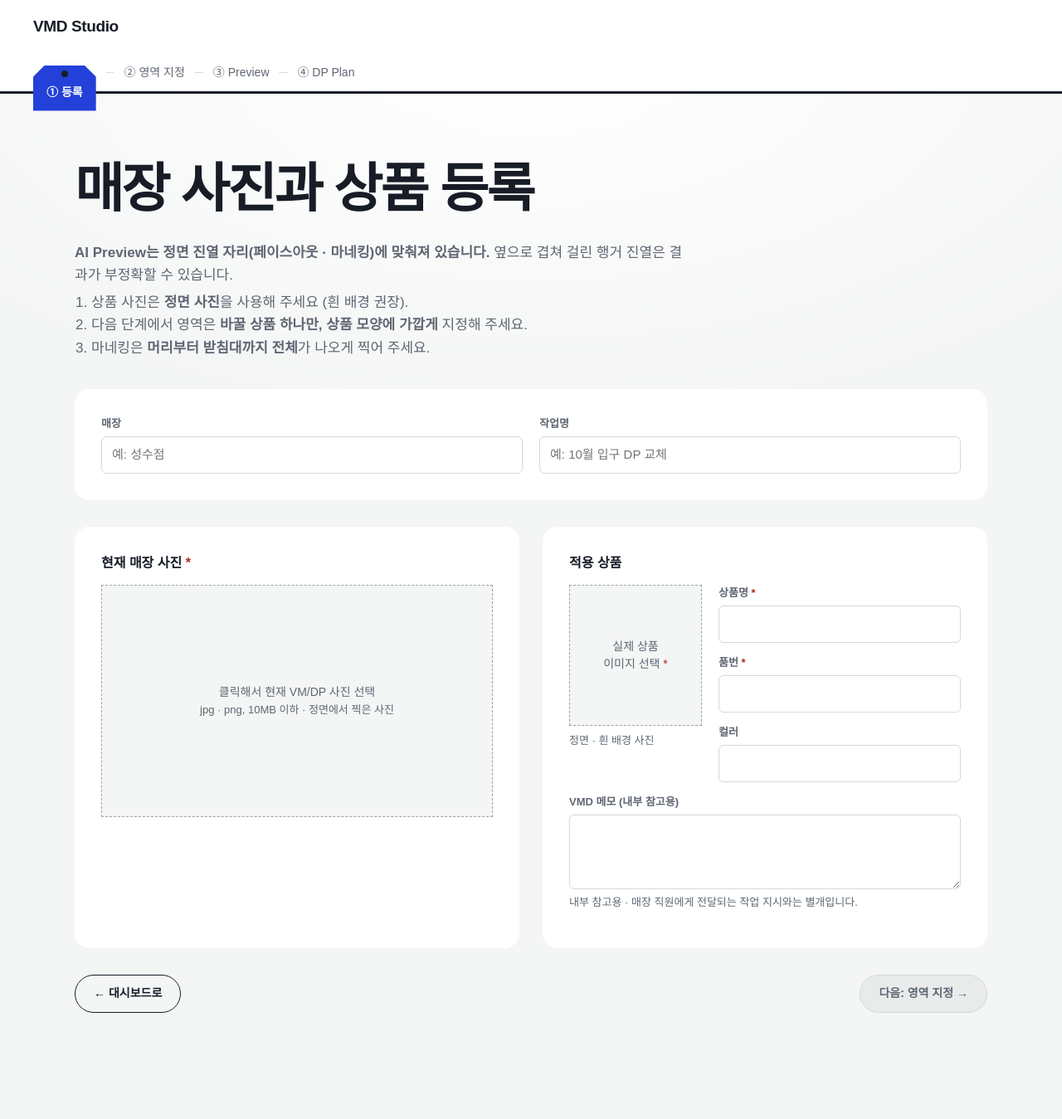
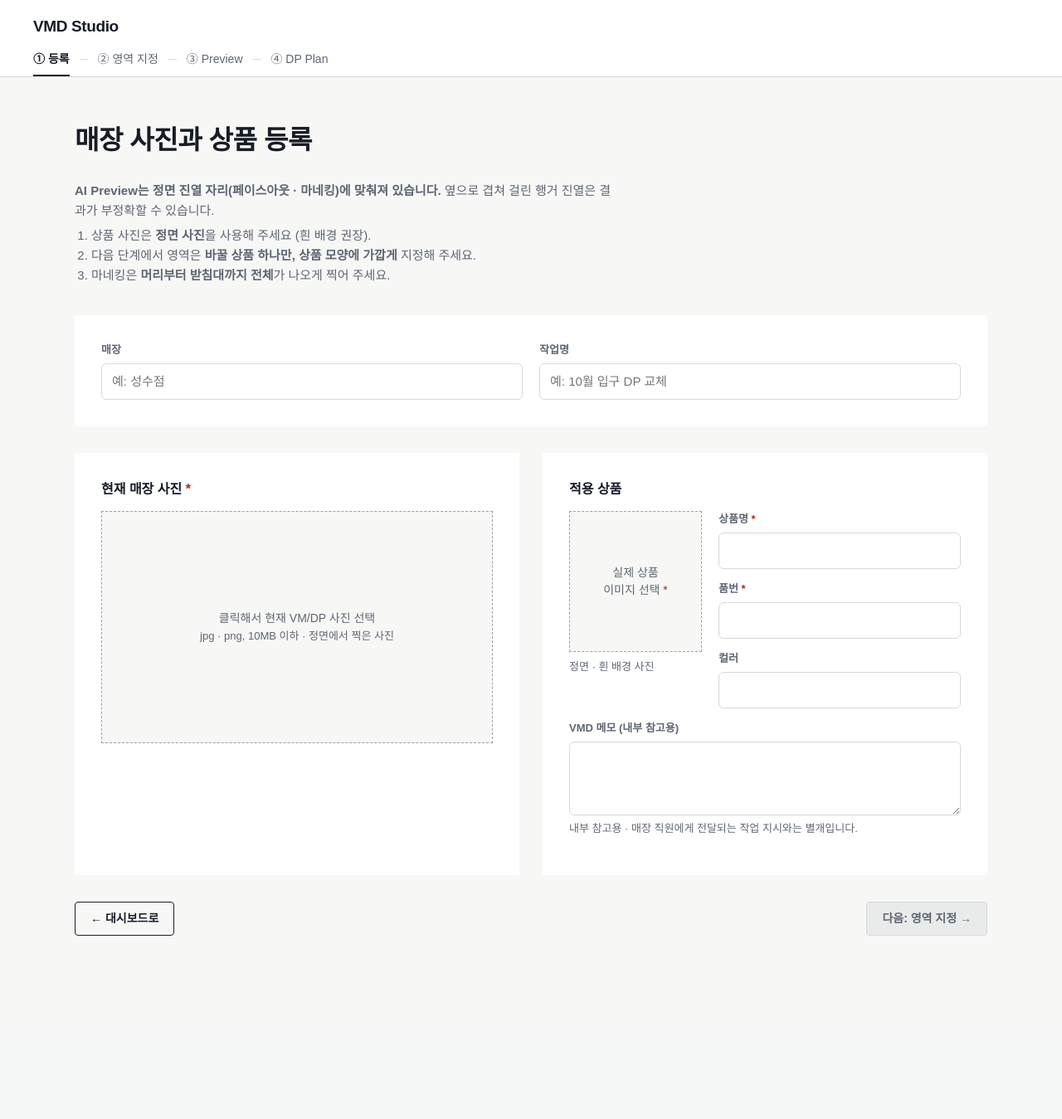
Before and after one commit to woosik980201/vmd-studio, a Spring Boot app: page /setup.html in a window 1280 px wide. Shown: the whole page at 83% size. After the commit the page ends 1128 px from the top, so only its background shows below. Run offline with Spring Boot 4, Linux system fonts and the light colour scheme; some web fonts are replaced.

Commit message:
style: 장식을 덜어낸 디자인 시안 4
Co-Authored-By: Claude Opus 5.5 <noreply@anthropic.com>
Claude-Session: https://claude.ai/code/session_01HSA7wzVE7rsx1KXuhX7yVc

```diff
--- a/src/main/resources/static/css/style.css
+++ b/src/main/resources/static/css/style.css
@@ -12,7 +12,7 @@
 }
 
 :root {
-    --wall: #f4f5f5;      /* 화면 바탕: 매장 벽 */
+    --wall: #f7f7f6;      /* 화면 바탕: 매장 벽 */
     --paper: #ffffff;     /* 내용 면 */
     --ink: #171c26;       /* 글자·기본 행동 */
     --muted: #5e6672;     /* 보조 글자 */
@@ -37,8 +37,7 @@ body {
     font-size: 15px;
     line-height: 1.5;
     color: var(--ink);
-    /* 벽 위쪽에서 내려오는 매장 조명 */
-    background: radial-gradient(ellipse 900px 460px at 50% 60px, #ffffff, transparent) no-repeat, var(--wall);
+    background: var(--wall);
     -webkit-font-smoothing: antialiased;
 }
 
@@ -51,8 +50,7 @@ body {
    아래 굵은 선을 행거 봉처럼 두고, 현재 단계가 그 선 위에 걸린다 */
 .app-header {
     background: var(--paper);
-    position: relative;
-    border-bottom: 3px solid var(--ink);
+    border-bottom: 1px solid var(--line);
     padding: 18px 40px 0;
 }
 
@@ -101,36 +99,17 @@ body {
     padding-bottom: 10px;
 }
 
-/* 현재 단계: 행거 봉에 걸린 행택. 위쪽 모서리를 잘라 태그 모양을 만들고 구멍을 뚫는다 */
 .step.is-current {
-    position: relative;
-    z-index: 1;
-    top: 24px;
-    margin-top: -6px;
-    padding: 22px 16px 12px;
-    background: var(--action);
-    color: #fff;
+    color: var(--ink);
     font-weight: 700;
-    clip-path: polygon(14px 0, calc(100% - 14px) 0, 100% 14px, 100% 100%, 0 100%, 0 14px);
-}
-
-.step.is-current::before {
-    content: "";
-    position: absolute;
-    top: 6px;
-    left: 50%;
-    width: 8px;
-    height: 8px;
-    margin-left: -4px;
-    border-radius: 50%;
-    background: var(--ink);
+    box-shadow: inset 0 -2px 0 var(--ink);
 }
 
 /* ---------- 페이지 공통 ---------- */
 .page {
     max-width: 1180px;
     margin: 0 auto;
-    padding: 80px 40px 96px;
+    padding: 56px 40px 80px;
 }
 
 .page-title-row {
@@ -143,10 +122,10 @@ body {
 
 h1 {
     margin: 0;
-    font-size: clamp(40px, 5vw, 64px);
-    font-weight: 800;
-    line-height: 1.1;
-    letter-spacing: -0.04em;
+    font-size: 32px;
+    font-weight: 700;
+    line-height: 1.3;
+    letter-spacing: -0.015em;
 }
 
 .note {
@@ -158,9 +137,9 @@ h1 {
 /* ---------- 버튼 ---------- */
 .btn {
     display: inline-block;
-    padding: 12px 22px;
+    padding: 10px 18px;
     border: 1px solid var(--ink);
-    border-radius: 999px;
+    border-radius: 4px;
     background: transparent;
     color: var(--ink);
     font-family: inherit;
@@ -290,7 +254,7 @@ h1 {
 }
 
 .card {
-    border-radius: 18px;
+    border-radius: 2px;
     background: var(--paper);
     padding: 32px;
 }
@@ -418,7 +382,7 @@ h1 {
 /* ---------- 안내 ---------- */
 .notice {
     max-width: 78ch;
-    font-size: 17px;
+    font-size: 15px;
     line-height: 1.6;
     color: var(--muted);
 }
```
Also changed, not shown: other parts of src/main/resources/static/css/style.css (+16 -31 lines).
